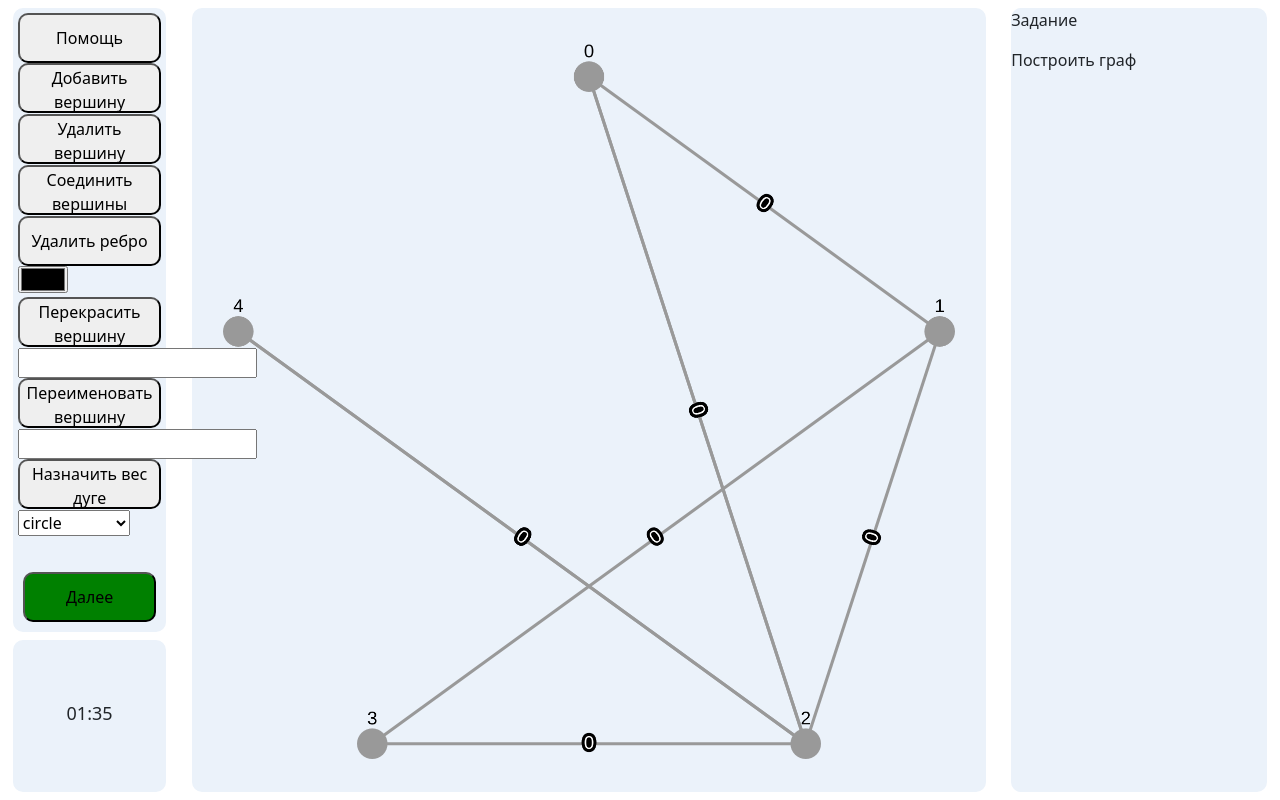
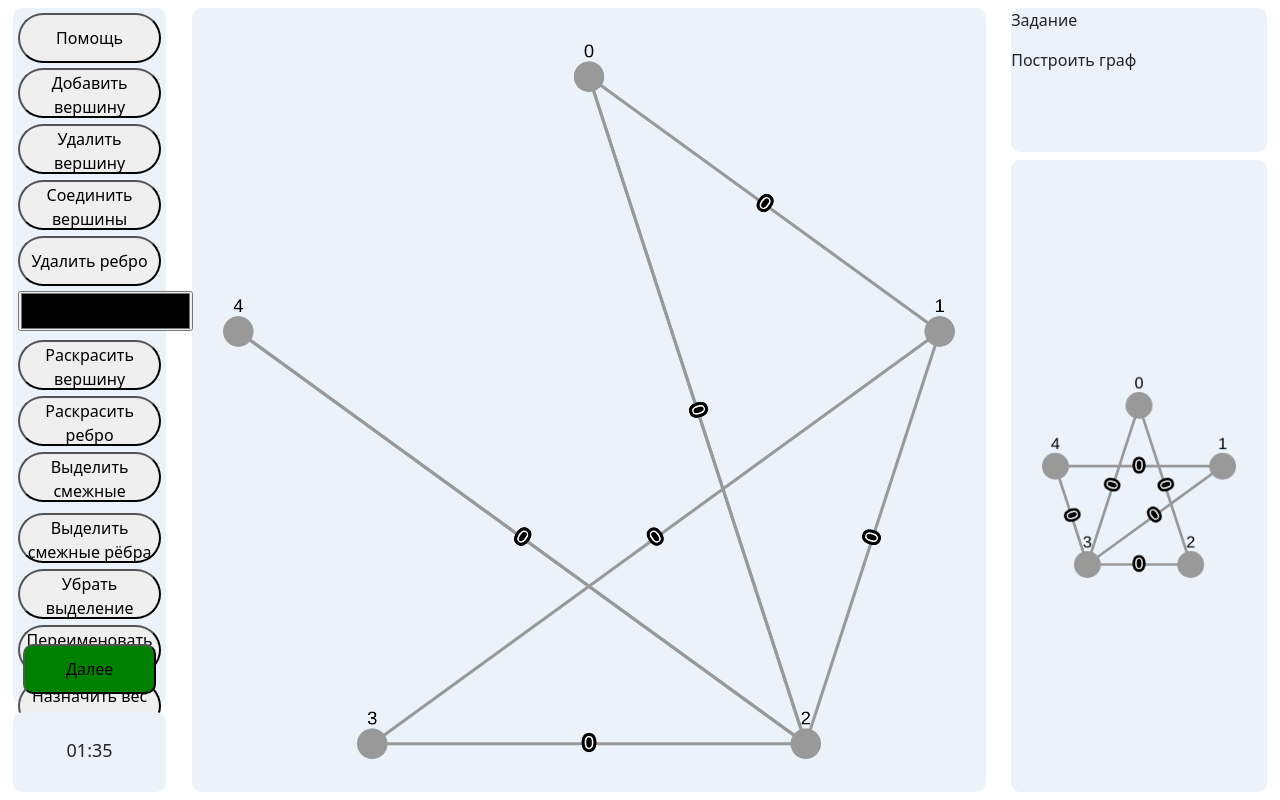
Before and after one commit to GraphLabs-Team/Template, a React (Create React App) app: page / in a window 1280 px wide. Built offline with nearby package versions, Linux system fonts and the light colour scheme.

Commit message:
feat: just feat

```diff
--- a/package.json
+++ b/package.json
@@ -25,6 +25,7 @@
     "react-cytoscapejs": "^2.0.0",
     "react-dom": "^18.2.0",
     "react-scripts": "5.0.1",
+    "ts-matrix": "^1.3.2",
     "typescript": "^4.9.5",
     "web-vitals": "^2.1.4"
   },
--- a/src/components/GraphLibrary/GraphController.tsx
+++ b/src/components/GraphLibrary/GraphController.tsx
@@ -6,6 +6,8 @@ import { Edge } from './Edge';
 
 
 interface IGraphControllerProps<T1, T2> {
+    id: string,
+    className: string,
     graph: Graph<T1, T2>,
     visualization_policy?: string,
     is_nodeid_visible?: boolean,
@@ -17,8 +19,7 @@ export class GraphController<T1, T2> extends React.Component<IGraphControllerPro
 
     cy?: cytoscape.Core
 
-    constructor(props: {graph: Graph<T1, T2>, visualization_policy?: string,
-        is_nodeid_visible?: boolean, is_weights_visible?: boolean}){
+    constructor(props: IGraphControllerProps<T1,T2>){
             super(props)
     }
 
@@ -61,17 +62,23 @@ export class GraphController<T1, T2> extends React.Component<IGraphControllerPro
         if (this.cy){
             this.props.graph.nodes.forEach(node => {
                 this.cy?.nodes("node#" + node.id)[0].css({'background-color': node.color})
+                console.log("Node", node.id, node.color)
+            });
+            this.props.graph.edges.forEach(edge => {
+                this.cy?.edges('[source = "'+ edge.source.id + '"][target = "' + edge.target.id  + '"]').style({'line-color': edge.color})
+                console.log("Edge", edge.id, edge.color)
             });
         }
     }
 
     componentDidMount() {
-        this.cy = cytoscape({container: document.getElementById('cy'),
+        this.cy = cytoscape({container: document.getElementById(this.props.id),
                             layout: {name: this.props.visualization_policy ?? "circle"},
                             elements: this.props.graph.toJSONFormat(),
                             style: this.getDefaultStylesheet()
         })
         this.update_layout()
+
 
         document.getElementById("addNodeButton")?.addEventListener("click", this.addNode);
 
@@ -129,12 +136,72 @@ export class GraphController<T1, T2> extends React.Component<IGraphControllerPro
             }
         });
 
+        document.getElementById("recolorEdgeButton")?.addEventListener("click", () => {
+            let selected = this.cy?.edges(":selected")
+            if (selected){
+                selected.forEach(element => {
+                    let node_source = this.props.graph.getNode(element.source().id())
+                    let node_target = this.props.graph.getNode(element.target().id())
+                    if (node_source && node_target){
+                        let edge = this.props.graph.getEdge(node_source, node_target)
+                        let color = (document.getElementById("nodeColor") as HTMLInputElement).value
+                        edge?.setColor(color)
+                        this.forceUpdate()
+                    }
+                });
+            }
+        });
+
+        document.getElementById("colorAdjNodeButton")?.addEventListener("click", () => {
+            let selected = this.cy?.nodes(":selected")[0];
+            if (selected){
+                let node = this.props.graph.getNode(selected.id())
+                if (node){
+                    let adj_nodes = this.props.graph.getAdjNodes(node)
+                    adj_nodes.forEach(node =>{
+                        node.setColor("red")
+                        this.forceUpdate()
+                    })
+                }
+            }
+        });
+
+        document.getElementById("colorAdjEdgeButton")?.addEventListener("click", () => {
+            let selected = this.cy?.edges(":selected")[0];
+            if (selected){
+                let source = this.props.graph.getNode(selected.source().id())
+                let target = this.props.graph.getNode(selected.target().id())
+                if (source && target){
+                    let edge = this.props.graph.getEdge(source, target)
+                    if (edge){
+                        let adj_edges = this.props.graph.getAdjEdges(edge)
+                        adj_edges.forEach(edge =>{
+                            edge.setColor("red")
+                            this.forceUpdate()
+                        })
+                    }
+                }
+            }
+        });
+
+        document.getElementById("uncolorNodeButton")?.addEventListener("click", () => {
+            this.props.graph.nodes.forEach(node => {
+                node.setColor(" ")
+                this.forceUpdate()
+            })
+            this.props.graph.edges.forEach(edge => {
+                edge.setColor(" ")
+                this.forceUpdate()
+            })
+        });
+
         document.getElementById("setNodeName")?.addEventListener("click", () => {
             let selected = this.cy?.nodes(":selected")
             if (selected){
                 selected.forEach(element => {
                     let node = this.props.graph.getNode(element.id())
-                    let label = (document.getElementById("nodeNameInput") as HTMLInputElement).value
+                    // let label = (document.getElementById("nodeNameInput") as HTMLInputElement).value
+                    let label = prompt("Введите имя вершины", "");
                     node?.setLabel(label)
                     this.forceUpdate()
                 });
@@ -149,7 +216,8 @@ export class GraphController<T1, T2> extends React.Component<IGraphControllerPro
                     let node_target = this.props.graph.getNode(element.target().id())
                     if (node_source && node_target){
                         let edge = this.props.graph.getEdge(node_source, node_target)
-                        let weight = (document.getElementById("edgeWeightInput") as HTMLInputElement).value
+                        // let weight = (document.getElementById("edgeWeightInput") as HTMLInputElement).value
+                        let weight = prompt("Введите вес ребра", "");
                         edge?.setLabel(weight)
                         this.forceUpdate()
                     }
@@ -160,7 +228,7 @@ export class GraphController<T1, T2> extends React.Component<IGraphControllerPro
 
     componentDidUpdate(prevProps: Readonly<IGraphControllerProps<T1, T2>>, prevState: Readonly<{}>, snapshot?: any): void {
         let elms = this.props.graph.toJSONFormat();
-        this.cy = cytoscape({container: document.getElementById('cy'),
+        this.cy = cytoscape({container: document.getElementById(this.props.id),
                             layout: {name: this.props.visualization_policy ?? "circle"},
                             elements: elms,
                             style: this.getDefaultStylesheet()
@@ -213,7 +281,7 @@ export class GraphController<T1, T2> extends React.Component<IGraphControllerPro
     }
 
     render() {
-        return <div id="cy"></div>
+        return <div id={this.props.id} className={this.props.className}></div>
     }
 
 }
--- a/src/components/TaskTimer/style.css
+++ b/src/components/TaskTimer/style.css
@@ -1,4 +1,4 @@
 .TaskTimer {
-    margin-top: 60px;
+    margin-top: 25px;
     font-size: large;
 }
--- a/src/components/Template/index.tsx
+++ b/src/components/Template/index.tsx
@@ -1,6 +1,8 @@
 import {Component, FC} from 'react';
 import TaskTimer from '../TaskTimer/index';
 import { Graph } from '../GraphLibrary/Graph';
+import  Matrix  from '../MatrixLibrary/Matrix';
+import { MatrixController } from '../MatrixLibrary/MatrixController';
 import cytoscape from 'cytoscape';
 import { GraphGenerator } from '../GraphLibrary/GraphGenerator';
 import { GraphController } from '../GraphLibrary/GraphController';
@@ -16,21 +18,22 @@ interface IProps {
 
 interface IState<T1, T2> {
     graph: Graph<T1, T2>;
+    task_graph: Graph<T1, T2>;
 }
 
 
 export class Template<T1, T2> extends Component<IProps, IState<T1, T2>> {
 
-    cy?: cytoscape.Core
     visualizing_policy = "circle"
 
     constructor(props: IProps){
         super(props);
 
         let g: Graph<T1, T2> = this.generateGraph()
+        let t_g: Graph<T1, T2> = this.generateTaskGraph()
         this.state = {
             graph: g,
-
+            task_graph: t_g,
         }
     }
 
@@ -42,24 +45,42 @@ export class Template<T1, T2> extends Component<IProps, IState<T1, T2>> {
                 {(
                     <div>
                         <div className={'MainRow'}>
-                            <div id={"cy"} className={'GraphCell'}>
+                            {this.isGraphModule() &&
                                 <GraphController
+                                    id={"cy1"}
+                                    className='GraphCell'
                                     graph={this.state.graph}
                                     visualization_policy={this.visualizing_policy}
                                     is_nodeid_visible={this.isNodeNameVisible()}
                                     is_weights_visible={this.isEdgeWeightVisible()}/>
-                            </div>
-
-                            <div className={'TaskCell'}>
+                            }
+                            {!this.isGraphModule() &&
+                                <div id={"matrix"} className={'GraphCell'}>
+                                    <MatrixController
+                                    matrix={this.generateMatrix()}/>
+                                </div>
+                            }
+                            <div id={"drtfghbjk"} className={'TaskCell'}>
                                 <p>Задание</p>
                                 <Task/>
+                            </div>
+                            <div id={"drtfghbjk"} className={'TaskCellGraph'}>
+                            <GraphController
+                                    id={"cy2"}
+                                    className='TaskCellGraph'
+                                    graph={this.state.task_graph}
+                                    visualization_policy={this.visualizing_policy}
+                                    is_nodeid_visible={this.isNodeNameVisible()}
+                                    is_weights_visible={this.isEdgeWeightVisible()}/>
                             </div>
                             <div className={'ToolCell'}>
                                 <ToolBar
                                     next_stage={this.nextStage}
                                     base_button={true}
+                                    base_button_message={this.helpMessage()}
                                     graph_manipulations_button={this.isGraphModified()}
                                     graph_coloring_buttons={this.isGraphRepainted()}
+                                    graph_adj_coloring_buttons={this.isGraphAdjRepainted()}
                                     graph_naming_buttons={this.isGraphNodeRenamed()}
                                     graph_weight_buttons={this.isGraphReweight()}
                                     change_visualization_policy_buttons={this.isVisualizingPolicyChangeble()}
@@ -79,6 +100,10 @@ export class Template<T1, T2> extends Component<IProps, IState<T1, T2>> {
         console.log("next stage")
     }
 
+    protected helpMessage() {
+        return "Good luck!"
+    }
+
     protected task(){
         return () => <p>Это пустой компонент задания</p>;
     }
@@ -88,10 +113,27 @@ export class Template<T1, T2> extends Component<IProps, IState<T1, T2>> {
         return graph
     }
 
+    protected generateTaskGraph(){
+        let task_graph: Graph<T1, T2> = GraphGenerator.random(5, 0.3)
+        return task_graph
+    }
+
+    protected isGraphModule(){
+        return true
+    }
+
+    protected generateMatrix(){
+        let matrix: Matrix = new Matrix(1, 1, [])
+        return matrix
+    }
+
     protected isGraphModified(){
         return true
     }
     protected isGraphRepainted(){
+        return true
+    }
+    protected isGraphAdjRepainted(){
         return true
     }
     protected isGraphNodeRenamed(){
--- a/src/components/Template/style.css
+++ b/src/components/Template/style.css
@@ -15,15 +15,11 @@
   }
 
   .BorderedDiv {
-    /* box-shadow:2px 2px 11px rgba(0, 0, 0, 0.5);
-    -webkit-box-shadow:2px 2px 11px rgba(0, 0, 0, 0.5); */
     border-radius: 10px;
     background: #fffaf0;
   }
 
   .GraphCell {
-    /* box-shadow:2px 2px 11px rgba(0, 0, 0, 0.5);
-    -webkit-box-shadow:2px 2px 11px rgba(0, 0, 0, 0.5); */
     border: black;
     border-radius: 10px;
     background-color: #ebf2fa;
@@ -35,51 +31,43 @@
   }
 
   .ToolCell   {
-    /* box-shadow:2px 2px 11px rgba(0, 0, 0, 0.5);
-    -webkit-box-shadow:2px 2px 11px rgba(0, 0, 0, 0.5); */
     border-radius: 10px;
     background-color: #ebf2fa;
     position: fixed;
     left: 1%;
     top: 1%;
     width: 12%;
-    height: 78%;
+    height: 87%;
   }
 
-  .TaskCell  {
-    /* box-shadow:2px 2px 11px rgba(0, 0, 0, 0.5);
-    -webkit-box-shadow:2px 2px 11px rgba(0, 0, 0, 0.5); */
+  .TaskCellGraph  {
+    border-radius: 10px;
+    background-color: #ebf2fa;
+    position: fixed;
+    left: 79%;
+    top: 20%;
+    width: 20%;
+    height: 79%;
+  }
+
+  .TaskCell {
     border-radius: 10px;
     background-color: #ebf2fa;
     position: fixed;
     left: 79%;
     top: 1%;
     width: 20%;
-    height: 98%;
+    height: 18%;
   }
 
   .LeftBottom   {
-    /* box-shadow:2px 2px 11px rgba(0, 0, 0, 0.5);
-    -webkit-box-shadow:2px 2px 11px rgba(0, 0, 0, 0.5); */
     border-radius: 10px;
     border-color: black;
     background-color: #ebf2fa;
     position: fixed;
     left: 1%;
-    top: 80%;
+    top: 89%;
     width: 12%;
-    height: 19%;
+    height: 10%;
     text-align: center;
   }
-
-  .LowRow   {
-    /* box-shadow:2px 2px 11px rgba(0, 0, 0, 0.5);
-    -webkit-box-shadow:2px 2px 11px rgba(0, 0, 0, 0.5); */
-    border-radius: 10px;
-    background-color: #ebf2fa;
-    position: fixed;
-    left: 15%;
-    top: 80%;
-    width: 84%;
-    height: 19%;
-  }
--- a/src/components/Toolbar/ToolBar.css
+++ b/src/components/Toolbar/ToolBar.css
@@ -12,15 +12,22 @@ div.toolButtonList {
 }
 
 button.toolButton {
-    border-radius: 10px;
+    margin-top: 5px;
+    border-radius: 30px;
     overflow: hidden;
 
 }
 
 button.helpButton {
-    border-radius: 10px;
+    border-radius: 30px;
     overflow: hidden;
     font-size: medium;
+}
+
+input.colorInput {
+    margin-top: 5px;
+    width: 175px;
+    height: 40px;
 }
 
 div.footerButtonsList {
--- a/src/components/Toolbar/ToolBar.tsx
+++ b/src/components/Toolbar/ToolBar.tsx
@@ -5,8 +5,10 @@ import './ToolBar.css';
 
 interface IToolBarProps{
     base_button: boolean,
+    base_button_message: string,
     graph_manipulations_button?: boolean,
     graph_coloring_buttons?: boolean,
+    graph_adj_coloring_buttons?: boolean,
     graph_naming_buttons?: boolean
     graph_weight_buttons?: boolean
     change_visualization_policy_buttons?: boolean
@@ -18,6 +20,13 @@ export class ToolBar extends React.Component<IToolBarProps> {
     constructor(props: IToolBarProps){
             super(props)
     }
+
+
+     componentDidMount(): void {
+        document.getElementById("getHelp")?.addEventListener("click", () => {
+            alert(this.props.base_button_message);
+          })
+     }
 
     private getToolButtons(){
         let button_list = []
@@ -32,15 +41,19 @@ export class ToolBar extends React.Component<IToolBarProps> {
             button_list.push(<button id="deleteEdgeButton" className={"toolButton"} type="button">Удалить ребро</button>)
         }
         if (this.props.graph_coloring_buttons){
-            button_list.push(<input type="color" id="nodeColor" name="nodeColor"/>)
-            button_list.push(<button id="recolorNodeButton" className={"toolButton"} type="button">Перекрасить вершину</button>)
+            button_list.push(<input type="color" id="nodeColor" className="colorInput" name="nodeColor"/>)
+            button_list.push(<button id="recolorNodeButton" className={"toolButton"} type="button">Раскрасить вершину</button>)
+            button_list.push(<button id="recolorEdgeButton" className={"toolButton"} type="button">Раскрасить ребро</button>)
+        }
+        if (this.props.graph_adj_coloring_buttons){
+            button_list.push(<button id="colorAdjNodeButton" className={"toolButton"} type="button">Выделить смежные вершины</button>)
+            button_list.push(<button id="colorAdjEdgeButton" className={"toolButton"} type="button">Выделить смежные рёбра</button>)
+            button_list.push(<button id="uncolorNodeButton" className={"toolButton"} type="button">Убрать выделение</button>)
         }
         if (this.props.graph_naming_buttons){
-            button_list.push(<input type="string" id="nodeNameInput" name="nodeName"/>)
             button_list.push(<button id="setNodeName" className={"toolButton"} type="button">Переименовать вершину</button>)
         }
         if (this.props.graph_weight_buttons){
-            button_list.push(<input type="number" id="edgeWeightInput" name="edgeWeight"/>)
             button_list.push(<button id="setEdgeWeight" className={"toolButton"} type="button">Назначить вес дуге</button>)
         }
         if (this.props.change_visualization_policy_buttons){
@@ -63,6 +76,9 @@ export class ToolBar extends React.Component<IToolBarProps> {
         return <button id="compleateModule" className={"compleateButton"} type="button">Далее</button>
     }
 
+
+
+
     render(): React.ReactNode {
         let tool_buttons = this.getToolButtons()
         let footer_buttons = this.getFooterButtons()
```
Also changed, not shown: src/components/GraphLibrary/Edge.tsx (+4 -4 lines), src/components/GraphLibrary/Graph.tsx (+26 -0 lines), src/components/GraphLibrary/Node.tsx (+4 -4 lines), 1 other file (tests, documents, lock files or other folders).
